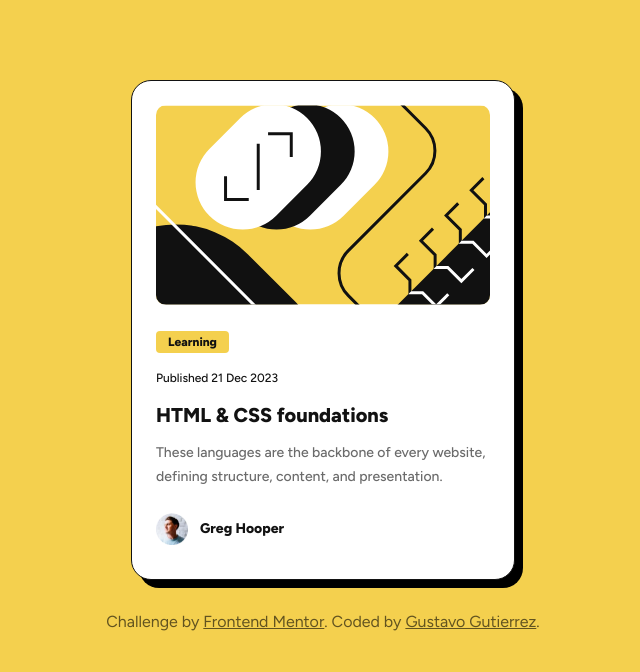
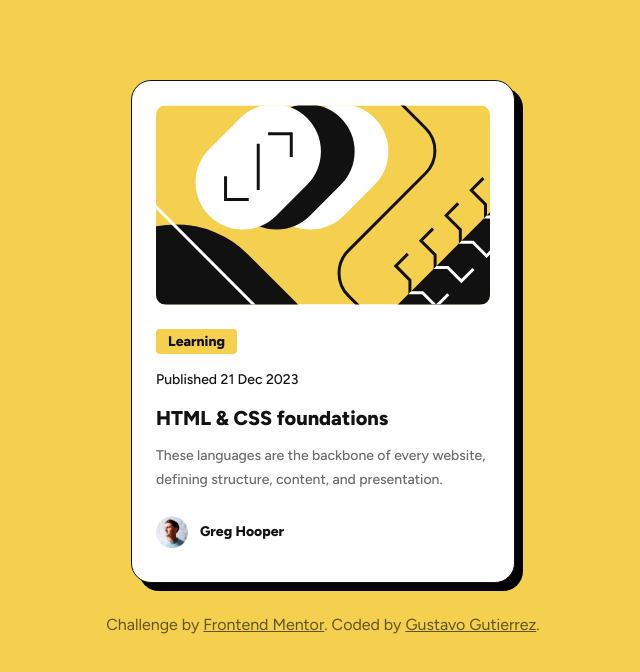
Before and after one commit to gustavo2023/blog-preview-card, a plain HTML site: page index.html in a window 1280 px wide. Shown: the whole page, without its empty margins (317-957 px from the left). Drawn offline with Linux system fonts and the light colour scheme.

Commit message:
update style.css

```diff
--- a/style.css
+++ b/style.css
@@ -59,13 +59,13 @@ body {
   padding: 0.25rem 0.75rem;
   border-radius: 0.25rem;
   color: var(--color-gray-950, #111);
-  font-size: 0.75rem;
+  font-size: 0.875rem;
   font-weight: 800;
 }
 
 .publish-date {
   color: var(--color-gray-950);
-  font-size: 0.75rem;
+  font-size: 0.875rem;
   font-weight: 500;
 }
 
```
